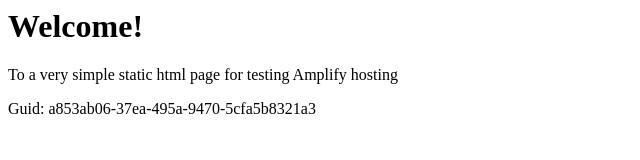
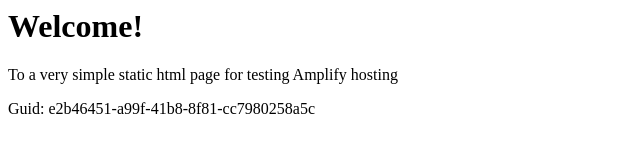
Before and after one commit to aws-aemilia-kix/Github-PR-Commit-Integration-Test-DoNotTouch-Gith-BKMSSQOA-v1-preprod-ap-northeast-3, a website: page src/index.html in a window 1280 px wide. Shown: the full height of the page, 0-640 px from the left. Drawn offline with Linux system fonts and the light colour scheme.

Commit message:
commit from integ tests

```diff
--- a/src/index.html
+++ b/src/index.html
@@ -12,6 +12,6 @@
 <body>
     <h1>Welcome!</h1>
     <p>To a very simple static html page for testing Amplify hosting</p>
-    <p>Guid: a853ab06-37ea-495a-9470-5cfa5b8321a3</p></body>
+    <p>Guid: e2b46451-a99f-41b8-8f81-cc7980258a5c</p></body>
 
 </html>
```
